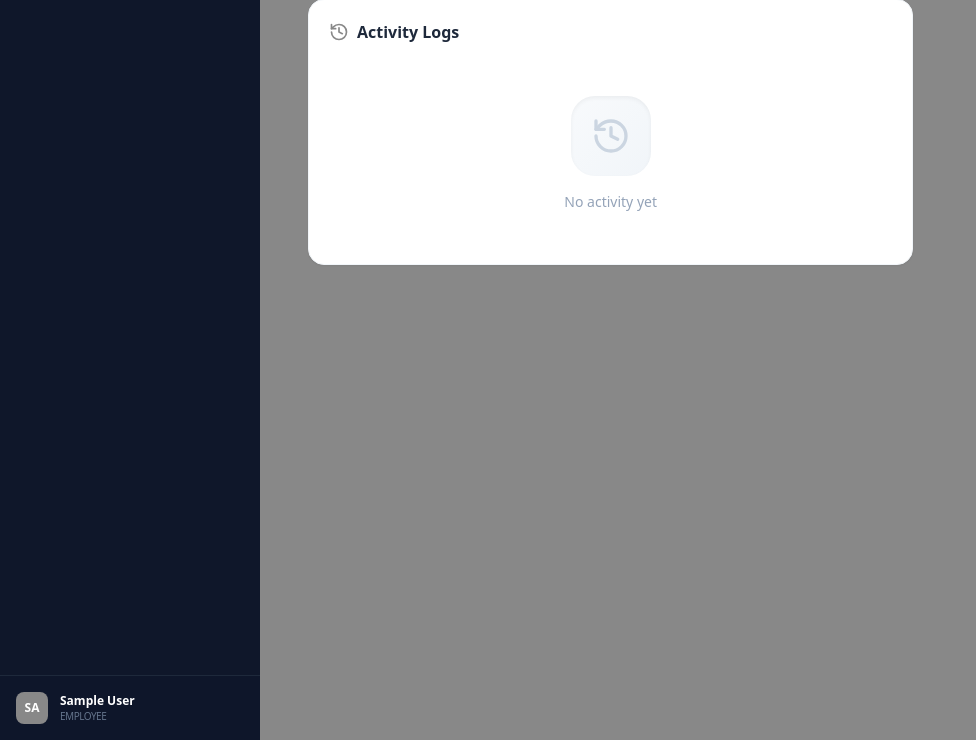
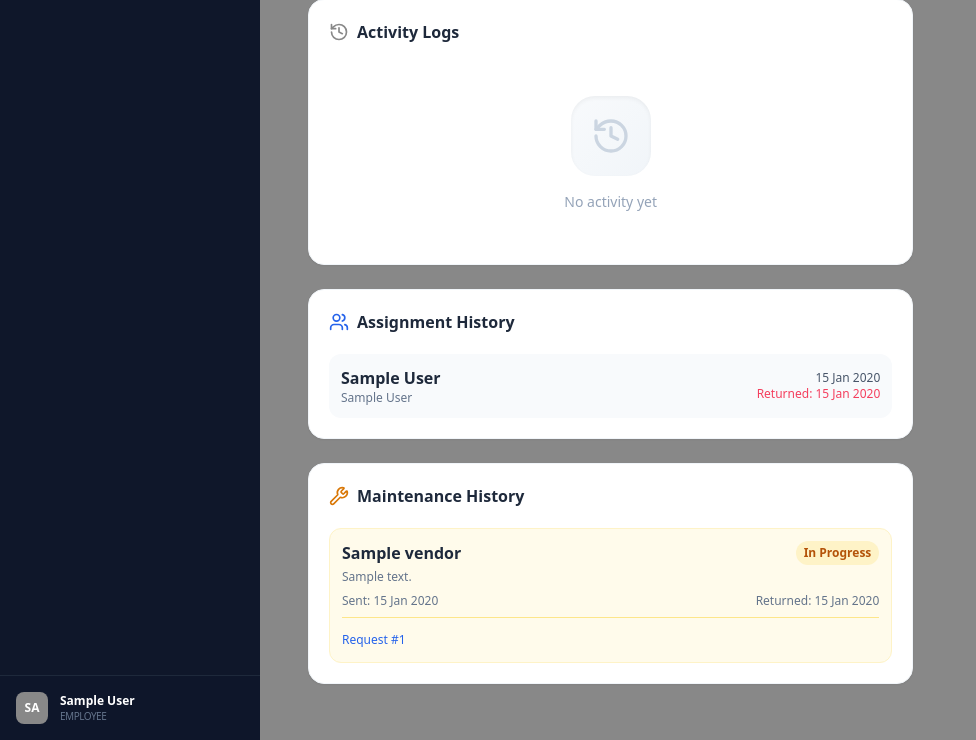
Before and after one commit to Gulzar85/itam, a Django app: page /inventory/equipment/00000000-0000-0000-0000-000000000001/ in a window 1280 px wide. Shown: the part 963-1703 px from the top of the page, without its empty margins (0-976 px from the left). Run offline with Django 5.2, Linux system fonts and the light colour scheme; a user stored in the database is signed in; tables that the repository leaves empty hold one stand-in row (values such as "Sample post"); grey boxes marked "Sample" are stand-in pictures; data that the repository does not hold is empty; some libraries are stand-ins or nearby versions.

Commit message:
Improve equipment activity log with assignment and maintenance history

```diff
--- a/equipment/views.py
+++ b/equipment/views.py
@@ -102,12 +102,40 @@ class EquipmentDetailView(LoginRequiredMixin, DetailView):
     def get_context_data(self, **kwargs):
         context = super().get_context_data(**kwargs)
         context['today'] = now().date()
-        context['logs'] = self.object.logs.all().order_by('-timestamp')
+
+        # Get equipment logs chronologically
+        logs = list(self.object.logs.all().order_by('timestamp'))
+
+        # Add virtual "registered" log at the beginning if not exists
+        if logs and logs[0].old_status != 'NEW':
+            registered_log = type('obj', (object,), {
+                'timestamp': self.object.purchase_date or self.object.created_at,
+                'action_by': None,
+                'status': 'NEW',
+                'new_status': 'AVAILABLE',
+                'remarks': f'Equipment registered in system'
+            })()
+            logs.insert(0, registered_log)
+
+        context['logs'] = logs
+
         from requests.models import Assignment
         context['current_assignment'] = Assignment.objects.filter(
             equipment=self.object,
             returned_date__isnull=True
         ).first()
+
+        # Get maintenance history for this equipment
+        from equipment.models import MaintenanceRecord
+        context['maintenance_records'] = MaintenanceRecord.objects.filter(
+            equipment=self.object
+        ).select_related('vendor', 'request', 'request__user').order_by('-sent_date')
+
+        # Get past assignments
+        context['past_assignments'] = Assignment.objects.filter(
+            equipment=self.object
+        ).select_related('user', 'user__department').order_by('-assigned_date')
+
         return context
 
 
--- a/templates/equipment/equipment_detail.html
+++ b/templates/equipment/equipment_detail.html
@@ -175,6 +175,72 @@
                 </h3>
                 {% include 'includes/timeline.html' with items=logs %}
             </div>
+
+            <!-- Assignment History -->
+            {% if past_assignments %}
+            <div class="bg-white rounded-2xl border border-slate-100 shadow-sm p-5 mt-5">
+                <h3 class="text-base font-bold text-slate-800 mb-5 flex items-center gap-2">
+                    <i data-lucide="users" class="w-5 h-5 text-blue-600"></i>
+                    Assignment History
+                </h3>
+                <div class="space-y-3">
+                    {% for assignment in past_assignments|slice:":5" %}
+                    <div class="flex items-center justify-between p-3 rounded-xl bg-slate-50">
+                        <div>
+                            <p class="font-semibold text-slate-800">{{ assignment.user.get_full_name|default:assignment.user.username }}</p>
+                            <p class="text-xs text-slate-500">{{ assignment.user.department.name|default:"-" }}</p>
+                        </div>
+                        <div class="text-right">
+                            <p class="text-xs font-medium text-slate-600">{{ assignment.assigned_date|date:"d M Y" }}</p>
+                            {% if assignment.returned_date %}
+                            <p class="text-xs text-rose-500">Returned: {{ assignment.returned_date|date:"d M Y" }}</p>
+                            {% else %}
+                            <span class="px-2 py-1 rounded-full text-xs font-bold bg-emerald-100 text-emerald-700">Active</span>
+                            {% endif %}
+                        </div>
+                    </div>
+                    {% endfor %}
+                </div>
+            </div>
+            {% endif %}
+
+            <!-- Maintenance History -->
+            {% if maintenance_records %}
+            <div class="bg-white rounded-2xl border border-slate-100 shadow-sm p-5 mt-5">
+                <h3 class="text-base font-bold text-slate-800 mb-5 flex items-center gap-2">
+                    <i data-lucide="wrench" class="w-5 h-5 text-amber-600"></i>
+                    Maintenance History
+                </h3>
+                <div class="space-y-3">
+                    {% for m in maintenance_records|slice:":5" %}
+                    <div class="p-3 rounded-xl bg-amber-50 border border-amber-100">
+                        <div class="flex justify-between items-start">
+                            <div>
+                                <p class="font-semibold text-slate-800">{{ m.vendor.name|default:"Internal" }}</p>
+                                <p class="text-xs text-slate-500 mt-1">{{ m.issue_description|truncatechars:60 }}</p>
+                            </div>
+                            <span class="px-2 py-1 rounded-full text-xs font-bold {% if m.status == 'COMPLETED' %}bg-emerald-100 text-emerald-700{% else %}bg-amber-100 text-amber-700{% endif %}">
+                                {{ m.get_status_display }}
+                            </span>
+                        </div>
+                        <div class="flex justify-between mt-2 text-xs text-slate-500">
+                            <span>Sent: {{ m.sent_date|date:"d M Y" }}</span>
+                            {% if m.actual_return_date %}
+                            <span>Returned: {{ m.actual_return_date|date:"d M Y" }}</span>
+                            {% endif %}
+                        </div>
+                        {% if m.request %}
+                        <div class="mt-2 pt-2 border-t border-amber-200">
+                            <a href="{% url 'requests:detail' m.request.id %}" class="text-xs font-medium text-blue-600 hover:underline">
+                                Request #{{ m.request.request_id }}
+                            </a>
+                        </div>
+                        {% endif %}
+                    </div>
+                    {% endfor %}
+                </div>
+            </div>
+            {% endif %}
         </div>
 
         <div class="lg:col-span-4 lg:sticky lg:top-8">
```
